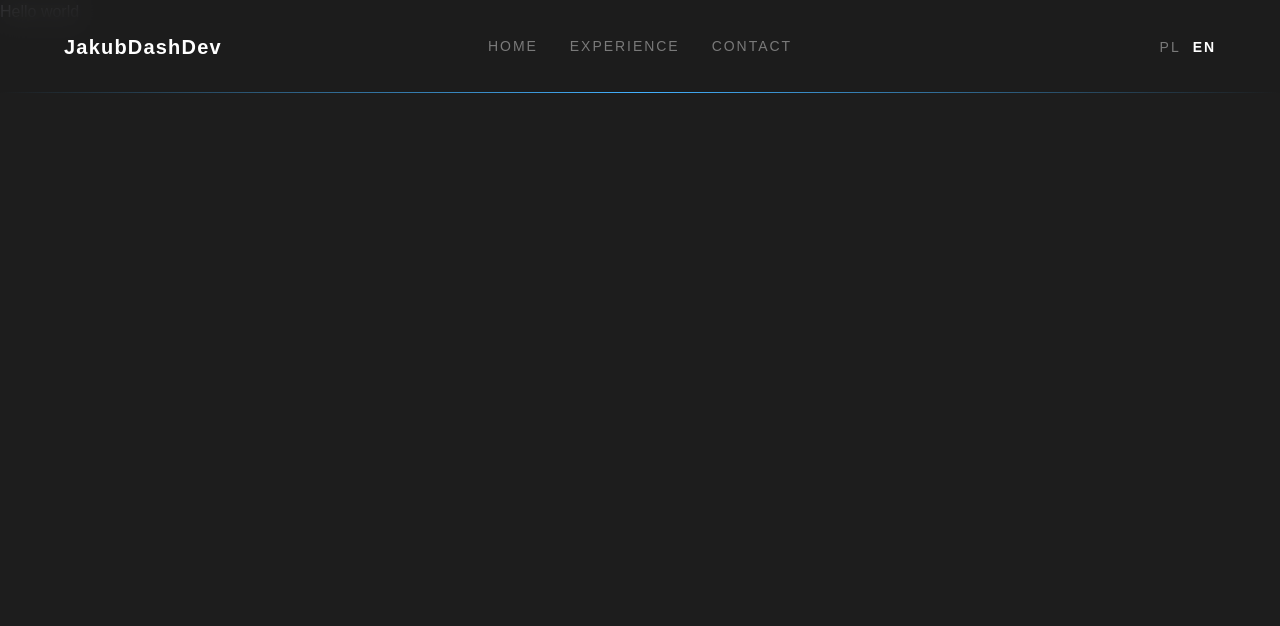
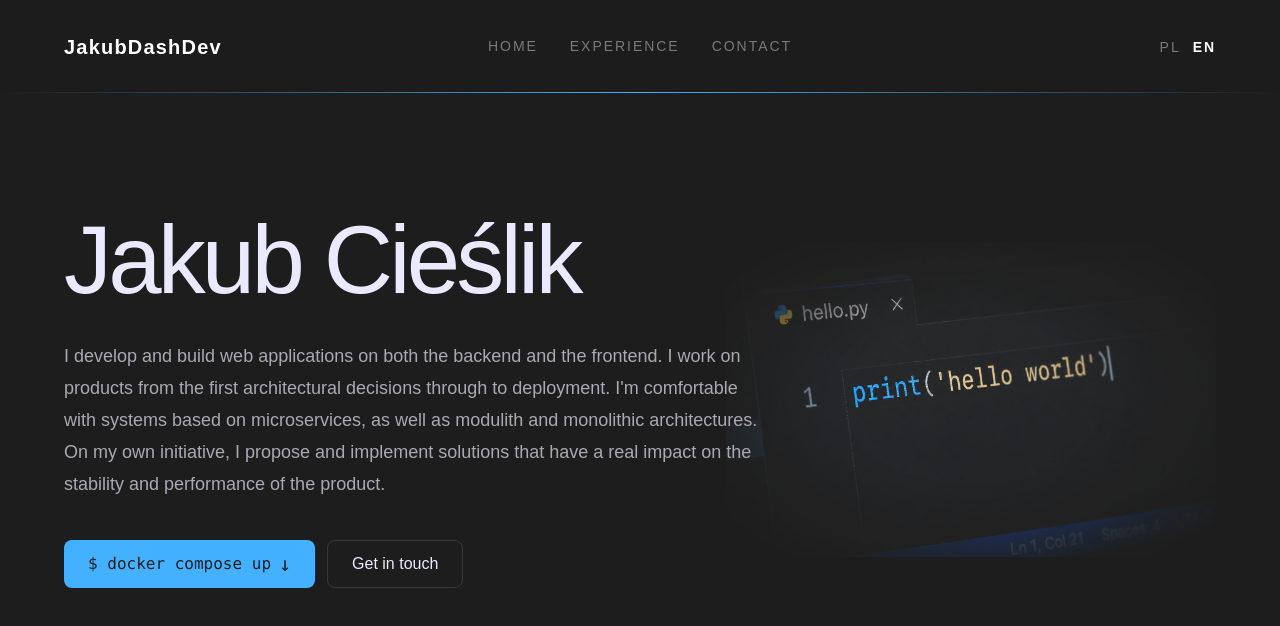
Before and after one commit to JakubDashDev/website-personal, a Next.js app: page /en in a window 1280 px wide. Shown: the top 626 px of the page. Built offline with nearby package versions, Linux system fonts and the light colour scheme; a web font is replaced by a local one.

Commit message:
feat: hero section

```diff
--- a/app/[lang]/page.tsx
+++ b/app/[lang]/page.tsx
@@ -1,15 +1,13 @@
-import { useTranslations } from 'next-intl';
+import { Hero } from '@/components/hero';
 import { Intro } from '@/components/intro';
 import { Navbar } from '@/components/navbar/navbar';
 
 export default function Home() {
-  const t = useTranslations('home');
-
   return (
     <>
       <Intro />
       <Navbar />
-      <main id="home">{t('title')}</main>
+      <Hero />
     </>
   );
 }
--- /dev/null
+++ b/components/hero.tsx
@@ -0,0 +1,46 @@
+import Image from 'next/image';
+import { useTranslations } from 'next-intl';
+import heroImage from '@/public/hero.png';
+
+export function Hero() {
+  const t = useTranslations('home');
+
+  return (
+    <main
+      id="home"
+      className="px-page grid min-h-svh content-center items-center gap-12 py-24 lg:grid-cols-[minmax(0,1.1fr)_minmax(0,0.9fr)] lg:gap-16 lg:py-32"
+    >
+      <Image
+        src={heroImage}
+        alt=""
+        className="order-2 hidden w-full mix-blend-screen mask-[radial-gradient(ellipse_at_center,black_35%,transparent_90%)] lg:block"
+        sizes="(min-width: 1024px) 45vw, 1px"
+      />
+      <div>
+        <h1 className="text-8xl leading-none font-medium tracking-[-0.04em]">
+          Jakub Cieślik
+        </h1>
+        <p className="text-text-body relative z-10 mt-6 max-w-3xl text-lg leading-8 lg:mt-8 lg:w-[calc(100%+7rem)] lg:max-w-none">
+          {t('profile')}
+        </p>
+        <div className="mt-10 flex flex-wrap justify-center gap-3 lg:justify-start">
+          <a
+            className="bg-accent text-bg inline-flex min-h-12 items-center justify-center rounded-button px-6 font-mono font-medium transition hover:-translate-y-px hover:opacity-90"
+            href="#experience"
+          >
+            {t('experienceCta')}
+            <span className="ml-2 text-xl leading-none" aria-hidden="true">
+              ↓
+            </span>
+          </a>
+          <a
+            className="border-hairline text-text hover:border-text-muted inline-flex min-h-12 items-center justify-center rounded-button border px-6 font-medium transition-colors"
+            href="#contact"
+          >
+            {t('contactCta')}
+          </a>
+        </div>
+      </div>
+    </main>
+  );
+}
--- a/i18n/dictionaries/en.json
+++ b/i18n/dictionaries/en.json
@@ -10,6 +10,8 @@
     "contact": "Contact"
   },
   "home": {
-    "title": "Hello world"
+    "profile": "I develop and build web applications on both the backend and the frontend. I work on products from the first architectural decisions through to deployment. I'm comfortable with systems based on microservices, as well as modulith and monolithic architectures. On my own initiative, I propose and implement solutions that have a real impact on the stability and performance of the product.",
+    "experienceCta": "$ docker compose up",
+    "contactCta": "Get in touch"
   }
 }
--- a/i18n/dictionaries/pl.json
+++ b/i18n/dictionaries/pl.json
@@ -10,6 +10,8 @@
     "contact": "Kontakt"
   },
   "home": {
-    "title": "Witaj, świecie"
+    "profile": "Projektuję i tworzę aplikacje internetowe zarówno po stronie backendu, jak i frontendu. Pracuję nad produktami od pierwszych decyzji architektonicznych aż po wdrożenie. Swobodnie poruszam się zarówno w systemach opartych na mikroserwisach, jak i w architekturach modulitowych oraz monolitycznych. Z własnej inicjatywy proponuję i wdrażam rozwiązania, które realnie wpływają na stabilność i wydajność produktu.",
+    "experienceCta": "$ docker compose up",
+    "contactCta": "Skontaktuj się"
   }
 }
```
Also changed, not shown: public/hero.png (added).
